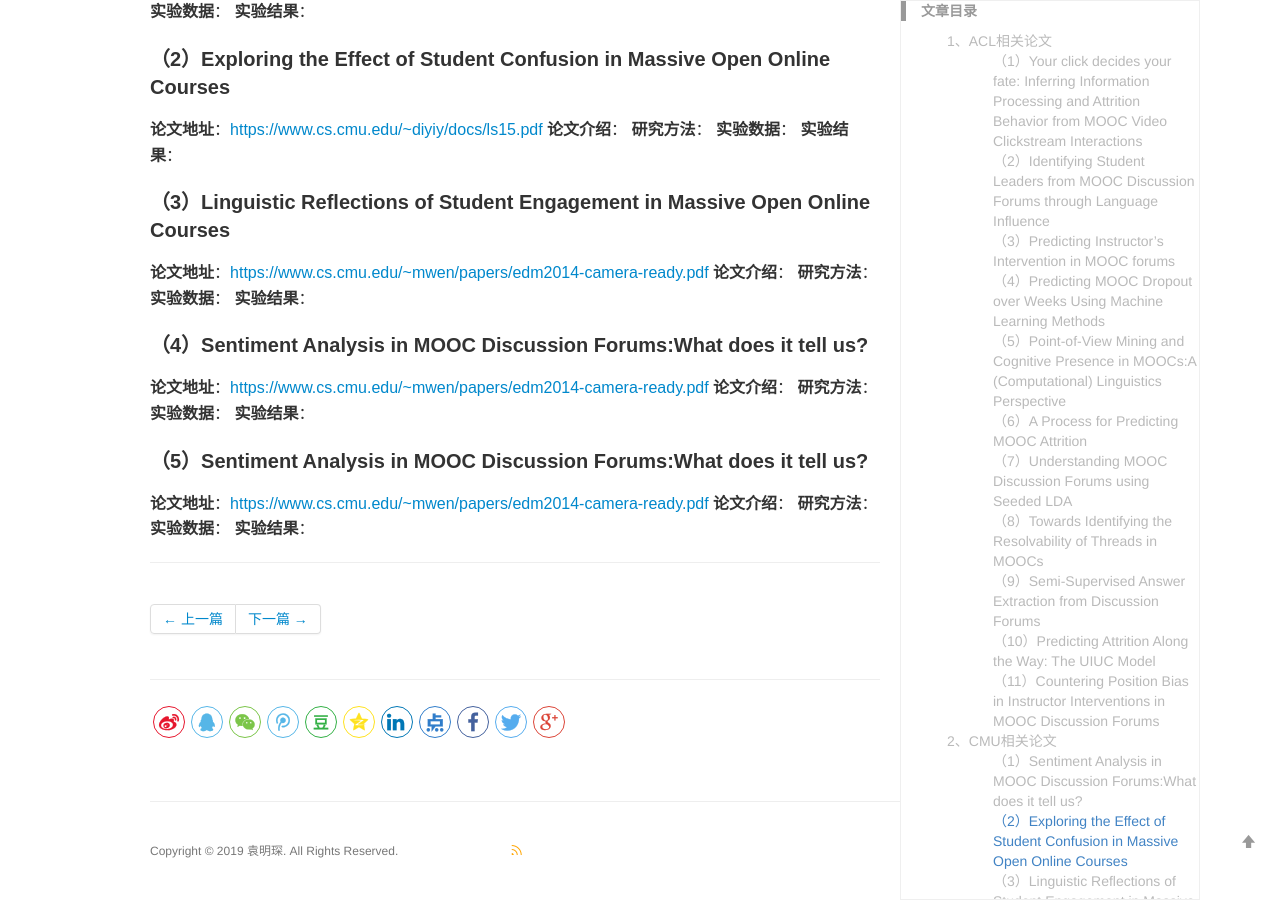
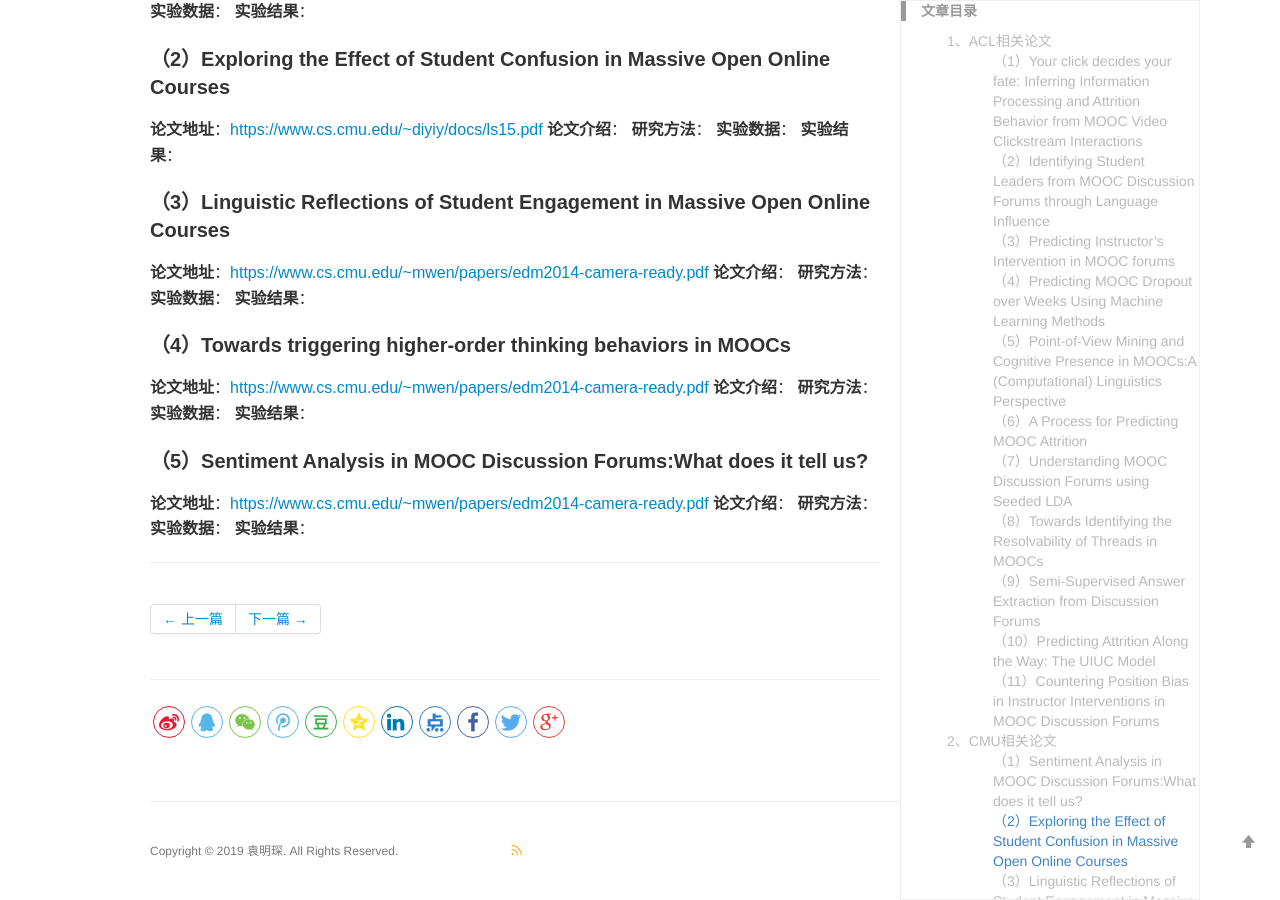
Before and after one commit to yuanmingchen/yuanmingchen.github.io, a Jekyll site: the page built from _posts/2019-04-19-online course nlp paper survey 2.md, in a window 1280 px wide and 900 px high, scrolled down 3195 px. Built offline with Jekyll 4.4.1, drawn with Linux system fonts in a browser that asks for light colours; formulas are drawn with MathJax 3; comment, search, counter and statistics services are not loaded.

Commit message:
Updates _posts/2019-04-19-online course nlp paper survey 2.md
Auto commit by GitBook Editor

```diff
--- a/_posts/2019-04-19-online course nlp paper survey 2.md
+++ b/_posts/2019-04-19-online course nlp paper survey 2.md
@@ -115,7 +115,7 @@ Proceedings of the 5th Workshop on Natural Language Processing Techniques for Ed
 **实验数据**：
 **实验结果**：
 
-#### （4）Sentiment Analysis in MOOC Discussion Forums:What does it tell us?
+#### （4）Towards triggering higher-order thinking behaviors in MOOCs
 **论文地址**：<https://www.cs.cmu.edu/~mwen/papers/edm2014-camera-ready.pdf>
 **论文介绍**：
 **研究方法**：
```
